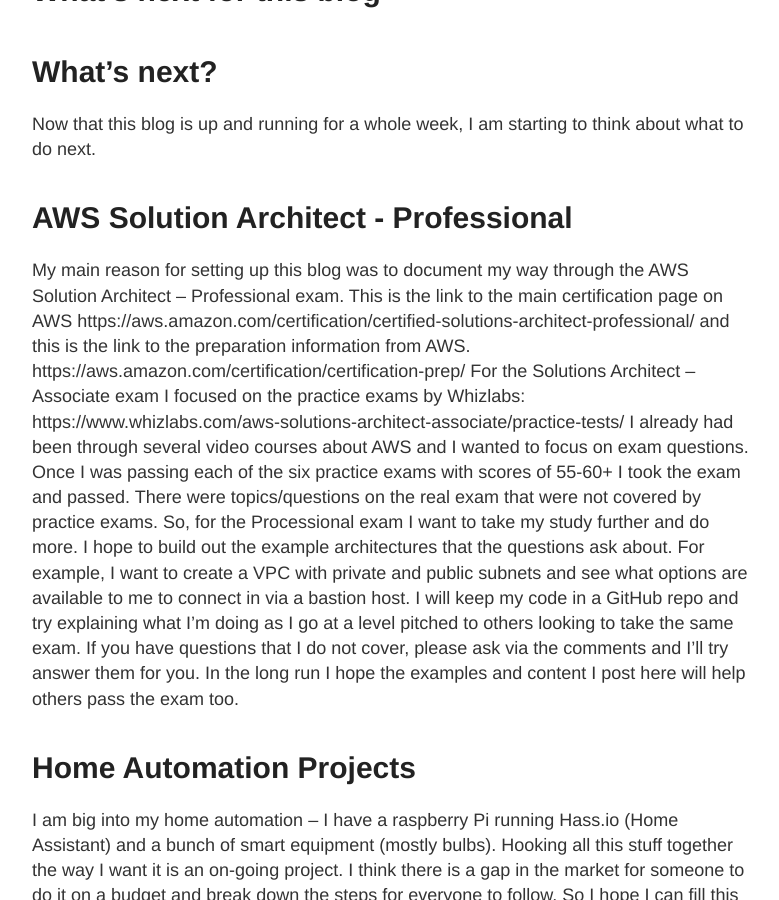
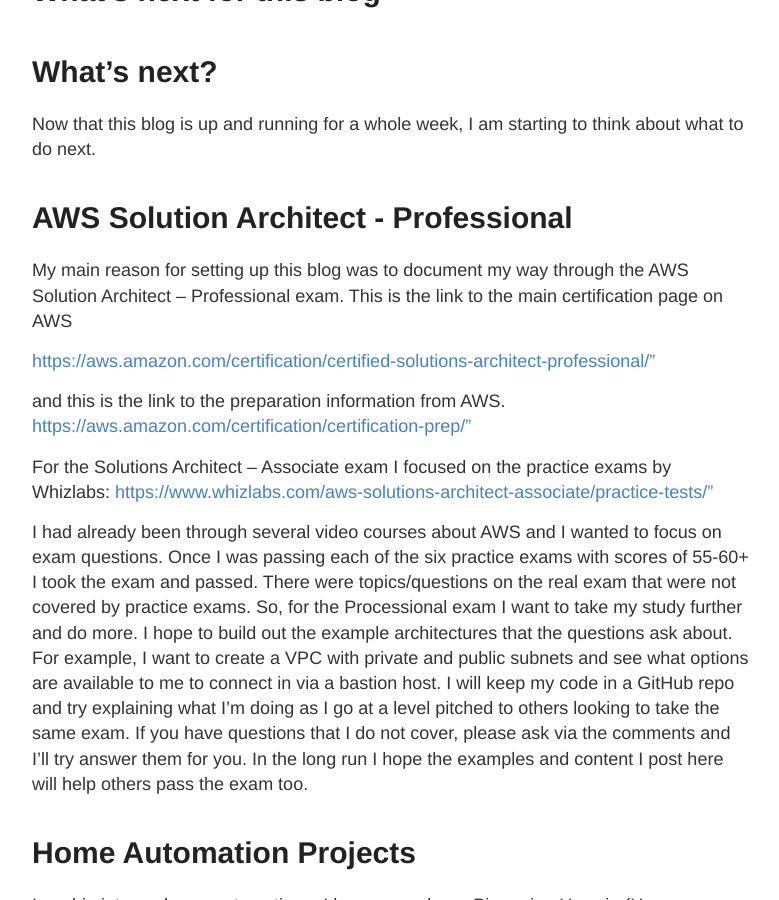
Before and after one commit to ctolan/ctolan.github.io, a Jekyll site: the page built from _posts/2018-09-13-What-Next.md, in a window 1280 px wide and 900 px high, scrolled down 196 px. Shown: the whole window, without its empty margins (248-1027 px from the left). Built offline with Jekyll 4.4.1, drawn with Linux system fonts in a browser that asks for light colours; comment, search, counter and statistics services are not loaded; some of the changed lines change nothing that is shown.

Commit message:
forgot to set links correctly.

```diff
--- a/_posts/2018-09-13-What-Next.md
+++ b/_posts/2018-09-13-What-Next.md
@@ -10,12 +10,16 @@
 # AWS Solution Architect - Professional
 My main reason for setting up this blog was to document my way through the AWS Solution Architect – Professional exam.
 This is the link to the main certification page on AWS
-https://aws.amazon.com/certification/certified-solutions-architect-professional/
+
+<a href="https://aws.amazon.com/certification/certified-solutions-architect-professional/">https://aws.amazon.com/certification/certified-solutions-architect-professional/"</a>
+
 and this is the link to the preparation information from AWS.
-https://aws.amazon.com/certification/certification-prep/
+<a href="https://aws.amazon.com/certification/certification-prep/">https://aws.amazon.com/certification/certification-prep/"</a>
+
 For the Solutions Architect – Associate exam I focused on the practice exams by Whizlabs:
-https://www.whizlabs.com/aws-solutions-architect-associate/practice-tests/
-I already had been through several video courses about AWS and I wanted to focus on exam questions. Once I was passing each of the six practice exams with scores of 55-60+ I took the exam and passed. There were topics/questions on the real exam that were not covered by practice exams. So, for the Processional exam I want to take my study further and do more.
+<a href="https://www.whizlabs.com/aws-solutions-architect-associate/practice-tests/">https://www.whizlabs.com/aws-solutions-architect-associate/practice-tests/"</a>
+
+I had already been through several video courses about AWS and I wanted to focus on exam questions. Once I was passing each of the six practice exams with scores of 55-60+ I took the exam and passed. There were topics/questions on the real exam that were not covered by practice exams. So, for the Processional exam I want to take my study further and do more.
 I hope to build out the example architectures that the questions ask about. For example, I want to create a VPC with private and public subnets and see what options are available to me to connect in via a bastion host. I will keep my code in a GitHub repo and try explaining what I’m doing as I go at a level pitched to others looking to take the same exam. If you have questions that I do not cover, please ask via the comments and I’ll try answer them for you.
 In the long run I hope the examples and content I post here will help others pass the exam too.
 
```
